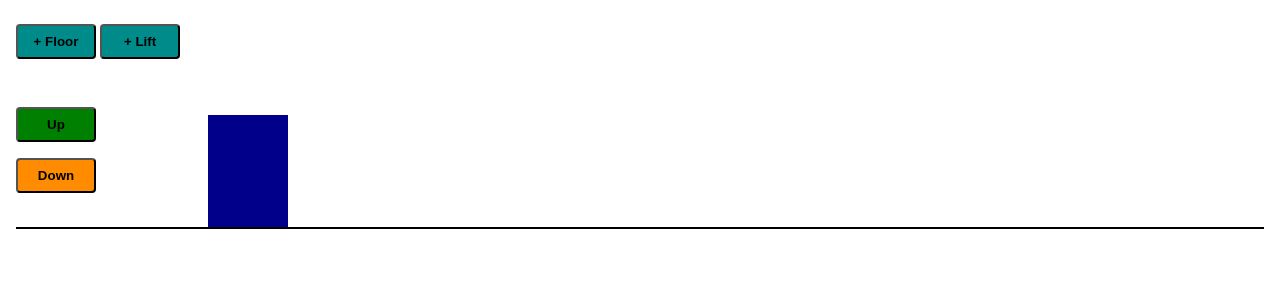
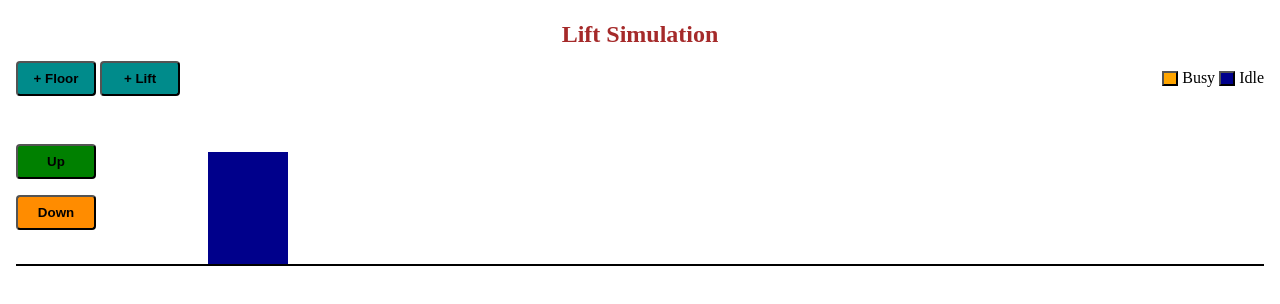
Before and after one commit to brindashree/lift-simulation, a plain HTML site: page index.html in a window 1280 px wide. Drawn offline with Linux system fonts and the light colour scheme.

```diff
--- a/index.css
+++ b/index.css
@@ -49,3 +49,24 @@
 .change-lift-color {
     background-color: orange;
 }
+h4{
+    text-align: center;
+    font-size: 1.5rem;
+    color: brown;
+    margin: 0.3rem;
+}
+.legend-idle {
+    background-color: darkblue;
+    height: 15px;
+    width: 15px;
+}
+.legend-busy {
+    background-color: orange;
+    height: 15px;
+    width: 15px;
+}
+.flex-container {
+    display: flex;
+    align-items: center;
+    justify-content: space-between;
+}
--- a/index.html
+++ b/index.html
@@ -9,8 +9,19 @@
 		<link rel="stylesheet" href="index.css" />
 	</head>
 	<body>
-		<button class="btn add-floor-btn">+ Floor</button>
-		<button class="btn add-lift-btn">+ Lift</button>
+		<h4>Lift Simulation</h4>
+		<div class="flex-container">
+			<div>
+				<button class="btn add-floor-btn">+ Floor</button>
+				<button class="btn add-lift-btn">+ Lift</button>
+			</div>
+			<div>
+				<button class="legend-busy"></button>
+				<span>Busy</span>
+				<button class="legend-idle"></button>
+				<span>Idle</span>
+			</div>
+		</div>
 		<div class="floor-container">
 			<div class="floor" data-floor-num="1">
 				<div class="btn-container">
```
